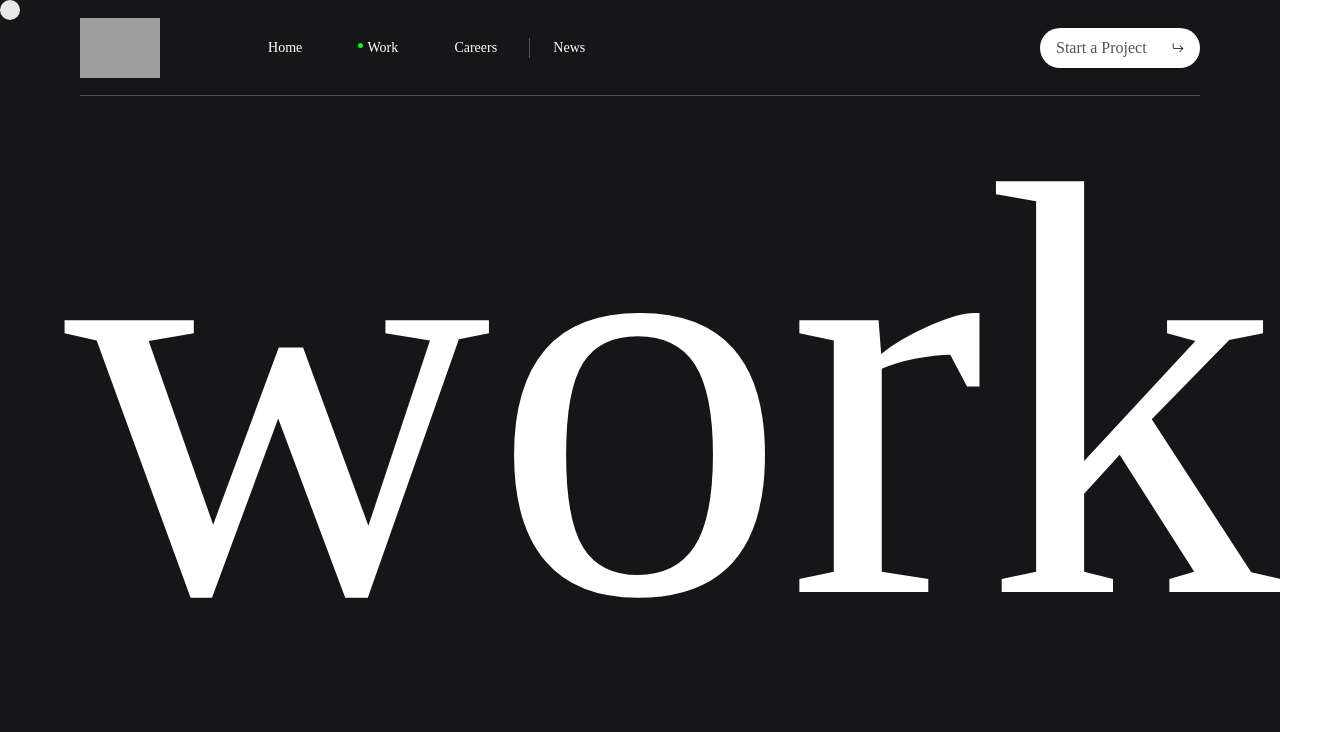
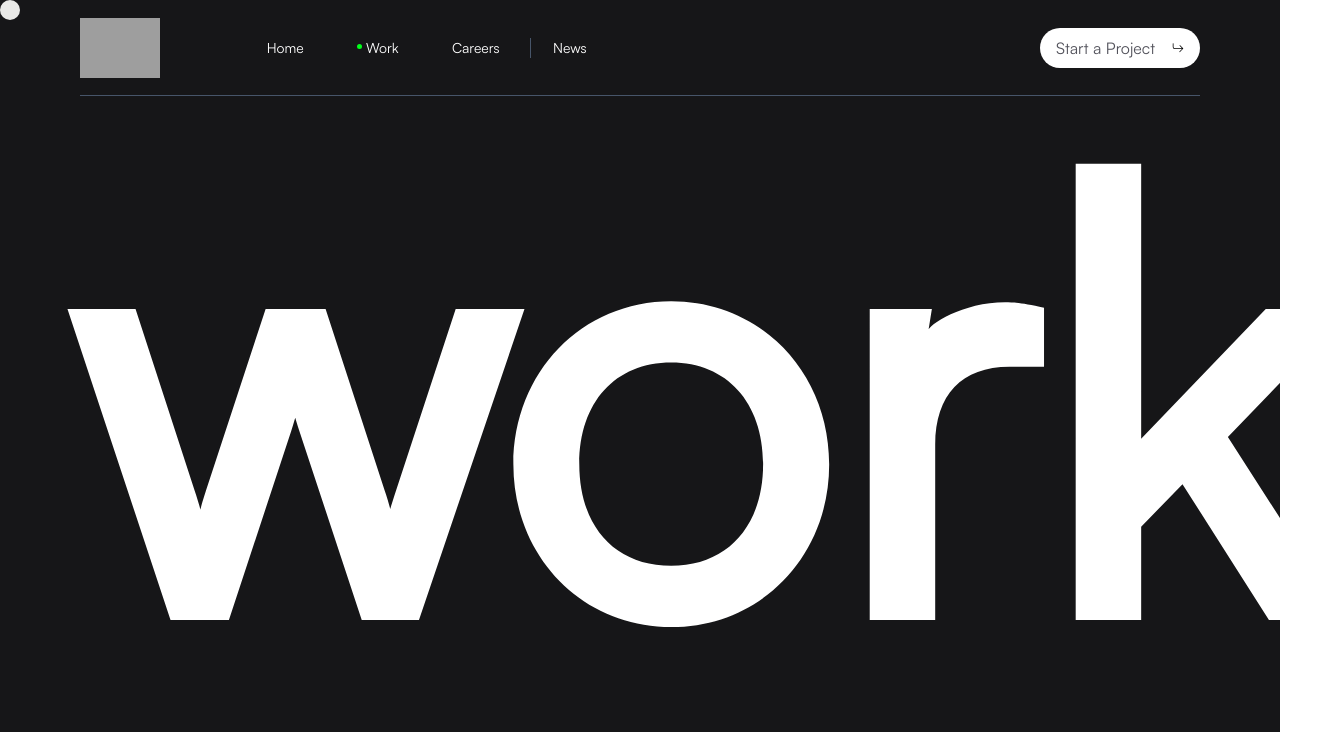
Before and after one commit to Pranaysherkar/Refokus-ui, a React (Vite) app: page / in a window 1280 px wide. Shown: the top 732 px of the page, 1317 px wide, since content can reach past the window. Built offline with nearby package versions, Linux system fonts and the light colour scheme; grey boxes are pictures that could not be loaded.

Commit message:
Fonts added

```diff
--- a/src/App.jsx
+++ b/src/App.jsx
@@ -9,10 +9,11 @@ import Footer from './components/Footer';
 import LocomotiveScroll from 'locomotive-scroll';
 import Cursor from './components/Cursor';
 
+
 function App() {
   const locomotiveScroll = new LocomotiveScroll();
   return (
-    <div className=' w-full bg-[#161618] text-white font-[Satoshi] cursor-none'>
+    <div className=' w-full bg-[#161618] text-white font-Satoshi-variable cursor-none'>
       <Cursor/>
       <Navbar/>
       <Work/>
--- a/src/components/Product.jsx
+++ b/src/components/Product.jsx
@@ -6,7 +6,7 @@ function Product({ items ,index, mover}) {
   const[hover,isHover]= useState(false);
   return (
     <div className="w-full h-[23rem] py-14 ">
-      <div  style={{backgroundImage: hover ? `url(${items.bgimage})` : "none", backgroundSize: 'cover', backgroundPosition: 'center', backgroundRepeat: 'no-repeat', padding:hover && '12px', transition: "background-image 0.3s ease-in, padding 0.3s ease-in,transform 0.6s cubic-bezier(0.76, 0, 0.24, 1) "}} className="w-full">
+      <div  style={{backgroundImage: hover ? `url(${items.bgimage})` : "none", backgroundSize: 'cover', backgroundPosition: 'center', backgroundRepeat: 'no-repeat', padding:hover && '12px', transition: "background-image 0.3s ease-in, padding 0.3s ease-in, transform 0.6s cubic-bezier(0.76, 0, 0.24, 1)"}} className="w-full">
       <div onMouseEnter={()=>(isHover(true),mover(index))} onMouseLeave={()=>isHover(false)}
        className={`py-10 max-w-screen-xl mx-auto flex items-center justify-between `}>
         <h1 className="text-5xl font-medium">{items.title}</h1>
--- a/src/components/Work.jsx
+++ b/src/components/Work.jsx
@@ -45,7 +45,7 @@ const showImages=(key)=>{
   return (
     <div className='w-full '>
         <div className="relative max-w-[90%] mx-auto text-center">
-           <h1 className='text-[592px] leading-none font-medium select-none'>work</h1>
+           <h1 className='text-[592px] leading-none select-none font-semibold'>work</h1>
         <div className="absolute w-full h-full top-0">
             {images.map((items,index)=>(items.isActive && <img key={index} className='w-80 absolute -translate-x-1/2 -translate-y-1/2 rounded-2xl' style={{top:items.top, left:items.left}} src={items.url} alt="" />
             ))
--- a/src/index.css
+++ b/src/index.css
@@ -1,3 +1,12 @@
 @tailwind base;
 @tailwind components;
 @tailwind utilities;
+
+@font-face {
+    font-family:'Satoshi';
+    src:url('assets/Fonts/Satoshi-Regular.otf') format('truetype');
+  }
+
+  .font-Satoshi-variable {
+      font-family: 'Satoshi',sans-serif;
+  }
```
Also changed, not shown: src/assets/Fonts/Satoshi-Regular.otf (added).
